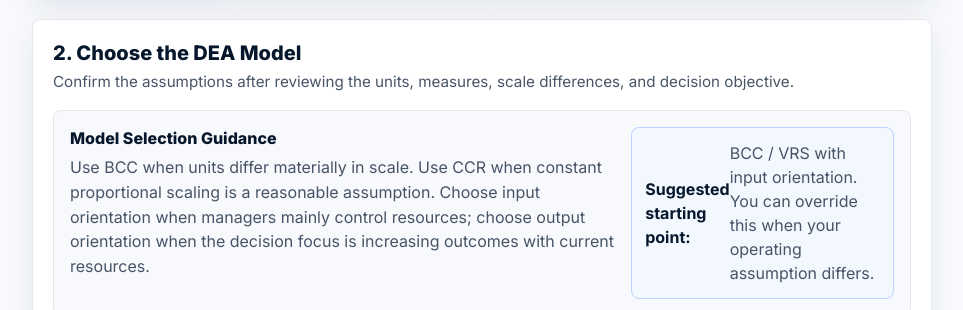
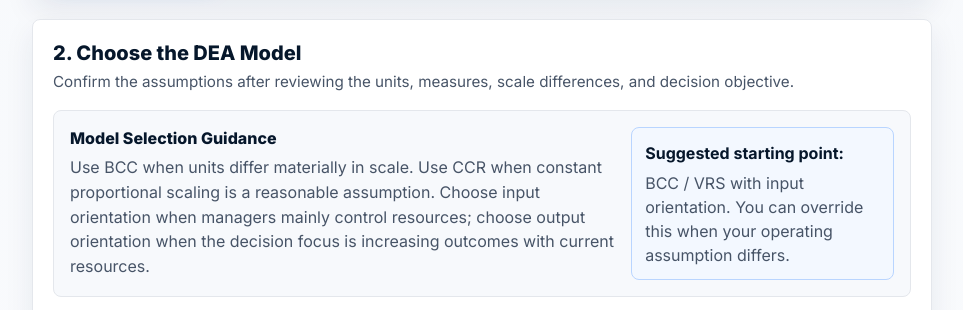
Before and after one commit to analyticaltoolshub/Analytical-Tools-Hub, a website: page Data Envelopment Analysis/Data_Envelopment_Analysis.html in a window 1280 px wide. Shown: the part 2687-2997 px from the top of the page, without its empty margins (18-981 px from the left). Drawn offline with Linux system fonts and the light colour scheme.

Commit message:
updated DEA

```diff
--- a/Data Envelopment Analysis/Data_Envelopment_Analysis.css
+++ b/Data Envelopment Analysis/Data_Envelopment_Analysis.css
@@ -172,8 +172,9 @@
 .model-guidance h3, .model-guidance p { margin: 0; }
 .model-guidance p { margin-top: .35rem; color: var(--text-secondary); line-height: 1.55; }
 .model-recommendation {
-  display: flex;
-  align-items: center;
+  display: grid;
+  gap: .35rem;
+  align-content: center;
   padding: .8rem;
   border: 1px solid #b9d5ff;
   border-radius: 8px;
@@ -181,7 +182,7 @@
   color: var(--text-secondary);
   line-height: 1.5;
 }
-.model-recommendation strong { color: var(--navy-950); }
+.model-recommendation strong { display: block; color: var(--navy-950); }
 
 .table-scroll { max-width: 100%; overflow-x: auto; margin-top: .8rem; border: 1px solid var(--border); border-radius: 8px; }
 .data-table, .result-table { width: 100%; min-width: 720px; border-collapse: collapse; }
```
